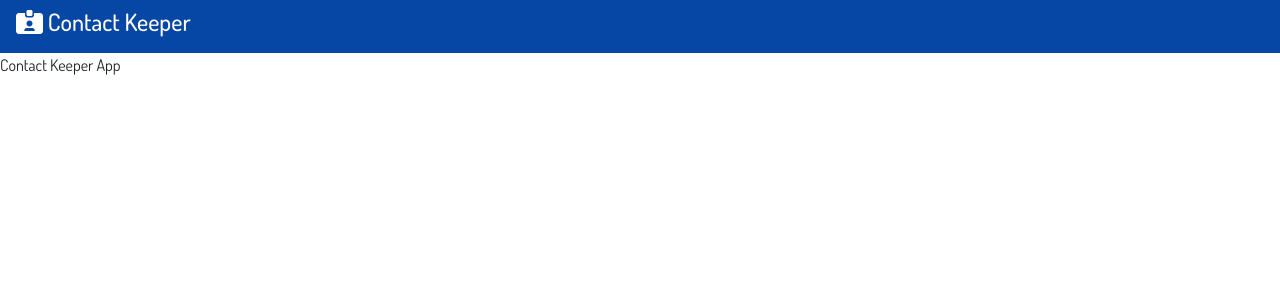
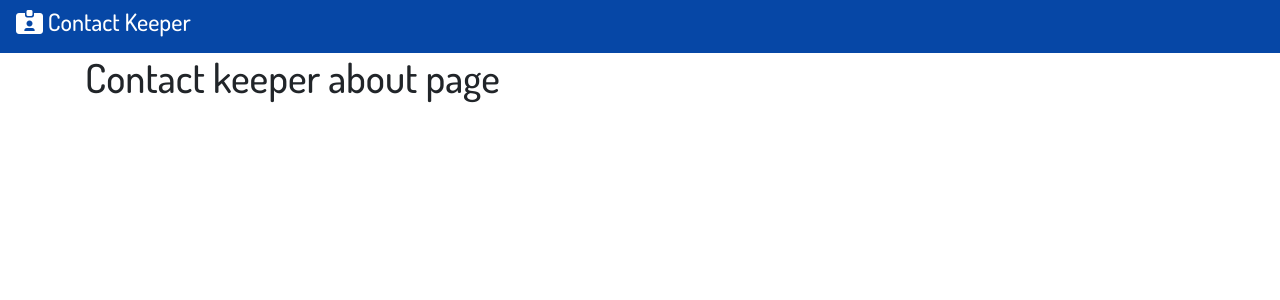
Before and after one commit to AlaaKanaan/contact-keeper-client, a React (Create React App) app: page /about in a window 1280 px wide. Shown: the top 300 px of the page. Built offline with nearby package versions, Linux system fonts and the light colour scheme.

Commit message:
add navbar and style

```diff
--- a/src/App.js
+++ b/src/App.js
@@ -1,12 +1,22 @@
-import React from 'react';
+import React, {Fragment} from 'react';
+import {BrowserRouter as Router, Route, Switch} from "react-router-dom";
 import Navbar from './components/layout/Navbar';
+import Home from './components/pages/Home';
+import About from './components/pages/About';
 
 const App = () => {
     return (
-        <div className="App">
-            <Navbar/>
-            Contact Keeper App
-        </div>
+        <Router>
+            <Fragment>
+                <Navbar/>
+                <div className="container">
+                    <Switch>
+                        <Route exact path='/' component={Home}/>
+                        <Route exact path='/about' component={About}/>
+                    </Switch>
+                </div>
+            </Fragment>
+        </Router>
     );
 };
 
--- /dev/null
+++ b/src/components/pages/About.js
@@ -0,0 +1,13 @@
+import React from 'react';
+
+function About(props) {
+    return (
+        <div>
+            <h1>
+                Contact keeper about page
+            </h1>
+        </div>
+    );
+}
+
+export default About;
--- /dev/null
+++ b/src/components/pages/Home.js
@@ -0,0 +1,11 @@
+import React from 'react';
+
+function Home(props) {
+    return (
+        <div>
+            <h1>Home</h1>
+        </div>
+    );
+}
+
+export default Home;
```
